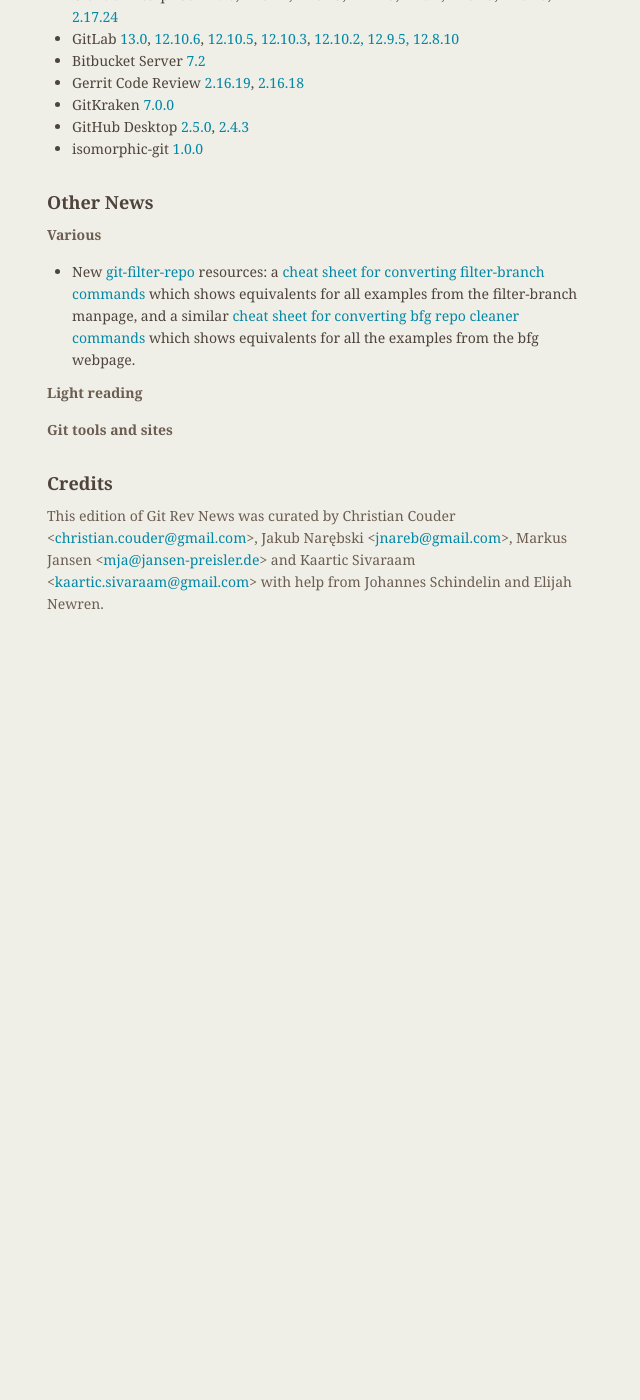
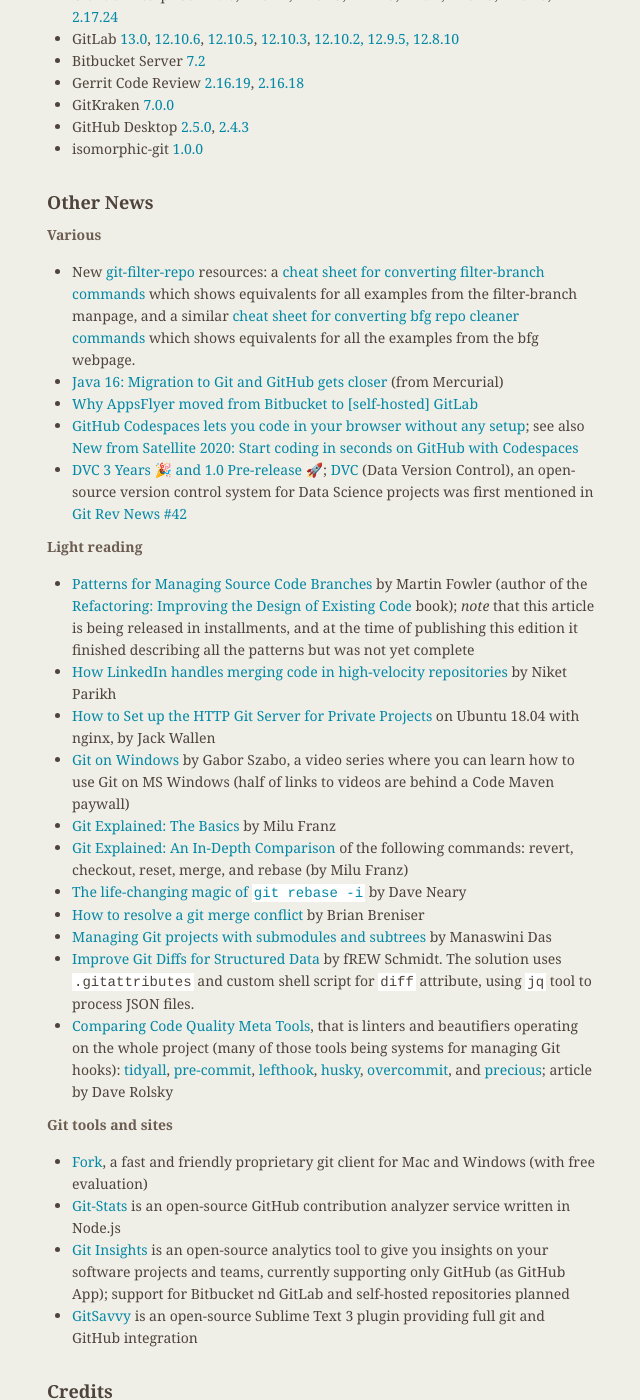
Before and after one commit to git/git.github.io, a Jekyll site: the page built from rev_news/drafts/edition-63.md, in a window 1280 px wide and 1400 px high, scrolled down 2308 px. Shown: the whole window, without its empty margins (487-1127 px from the left). Built offline with Jekyll 4.4.1, drawn with Linux system fonts in a browser that asks for light colours; before the commit the page ends 2938 px from its top, so only the background shows below that.

Commit message:
rn-63: Add links to various articles, sites and tools

```diff
--- a/rev_news/drafts/edition-63.md
+++ b/rev_news/drafts/edition-63.md
@@ -178,11 +178,69 @@
   which shows equivalents for all examples from the filter-branch manpage, and a similar
   [cheat sheet for converting bfg repo cleaner commands](https://github.com/newren/git-filter-repo/blob/master/Documentation/converting-from-bfg-repo-cleaner.md#cheat-sheet-conversion-of-examples-from-bfg)
   which shows equivalents for all the examples from the bfg webpage.
+* [Java 16: Migration to Git and GitHub gets closer](https://jaxenter.com/java-16-migration-to-git-and-github-jdk-172076.html)
+  (from Mercurial)
+* [Why AppsFlyer moved from Bitbucket to [self-hosted] GitLab](https://about.gitlab.com/blog/2020/04/27/appsflyer-moves-to-gitlab/)
+* [GitHub Codespaces lets you code in your browser without any setup](https://thenextweb.com/dd/2020/05/06/github-codespace-lets-you-code-in-your-browser-without-any-setup/);
+  see also [New from Satellite 2020: Start coding in seconds on GitHub with Codespaces](https://github.blog/2020-05-06-new-from-satellite-2020-github-codespaces-github-discussions-securing-code-in-private-repositories-and-more/#codespaces)
+* [DVC 3 Years 🎉 and 1.0 Pre-release 🚀](https://dvc.org/blog/dvc-3-years-and-1-0-release);
+  [DVC](https://dvc.org) (Data Version Control), an open-source version control
+  system for Data Science projects was first mentioned in [Git Rev News #42](https://git.github.io/rev_news/2018/08/22/edition-42/)
+
 
 __Light reading__
 
+* [Patterns for Managing Source Code Branches](https://martinfowler.com/articles/branching-patterns.html)
+  by Martin Fowler (author of the [Refactoring: Improving the Design of Existing Code](https://martinfowler.com/books/refactoring.html) book);
+  _note_ that this article is being released in installments,
+  and at the time of publishing this edition it finished describing all the patterns but was not yet complete
+* [How LinkedIn handles merging code in high-velocity repositories](https://engineering.linkedin.com/blog/2020/continuous-integration)
+  by Niket Parikh
+* [How to Set up the HTTP Git Server for Private Projects](https://thenewstack.io/how-to-set-up-the-http-git-server-for-private-projects/)
+  on Ubuntu 18.04 with nginx, by Jack Wallen
+* [Git on Windows](https://code-maven.com/git-on-windows) by Gabor Szabo,
+  a video series where you can learn how to use Git on MS Windows
+  (half of links to videos are behind a Code Maven paywall)
+* [Git Explained: The Basics](https://dev.to/milu_franz/git-explained-the-basics-igc)
+  by Milu Franz
+* [Git Explained: An In-Depth Comparison](https://dev.to/milu_franz/git-explained-an-in-depth-comparison-18mk)
+  of the following commands: revert, checkout, reset, merge, and rebase
+  (by Milu Franz)
+* [The life-changing magic of `git rebase -i`](https://opensource.com/article/20/4/git-rebase-i)
+  by Dave Neary
+* [How to resolve a git merge conflict](https://opensource.com/article/20/4/git-merge-conflict)
+  by Brian Breniser
+* [Managing Git projects with submodules and subtrees](https://opensource.com/article/20/5/git-submodules-subtrees)
+  by Manaswini Das
+* [Improve Git Diffs for Structured Data](https://blog.afoolishmanifesto.com/posts/improve-git-diffs-structured-data/)
+  by fREW Schmidt.  The solution uses `.gitattributes` and custom shell script
+  for `diff` attribute, using `jq` tool to process JSON files.
+* [Comparing Code Quality Meta Tools](https://blog.urth.org/2020/05/08/comparing-code-quality-meta-tools/),
+  that is linters and beautifiers operating on the whole project
+  (many of those tools being systems for managing Git hooks):
+  [tidyall][], [pre-commit][], [lefthook][], [husky][], [overcommit][], and [precious][];
+  article by Dave Rolsky
+
+[tidyall]: https://metacpan.org/pod/distribution/Code-TidyAll/bin/tidyall
+[pre-commit]: https://pre-commit.com/
+[lefthook]: https://github.com/Arkweid/lefthook
+[husky]: https://github.com/typicode/husky
+[overcommit]: https://github.com/sds/overcommit
+[precious]: https://github.com/houseabsolute/precious
+
 
 __Git tools and sites__
+
+* [Fork](https://fork.dev/), a fast and friendly proprietary git client for Mac and Windows
+  (with free evaluation)
+* [Git-Stats](https://gitstats.me/) is an open-source GitHub contribution analyzer
+  service written in Node.js
+* [Git Insights](https://www.gitinsights.io/) is an open-source analytics tool
+  to give you insights on your software projects and teams, currently supporting
+  only GitHub (as GitHub App); support for Bitbucket nd GitLab and self-hosted
+  repositories planned
+* [GitSavvy](https://github.com/timbrel/GitSavvy) is an open-source
+  Sublime Text 3 plugin providing full git and GitHub integration
 
 
 ## Credits
```
